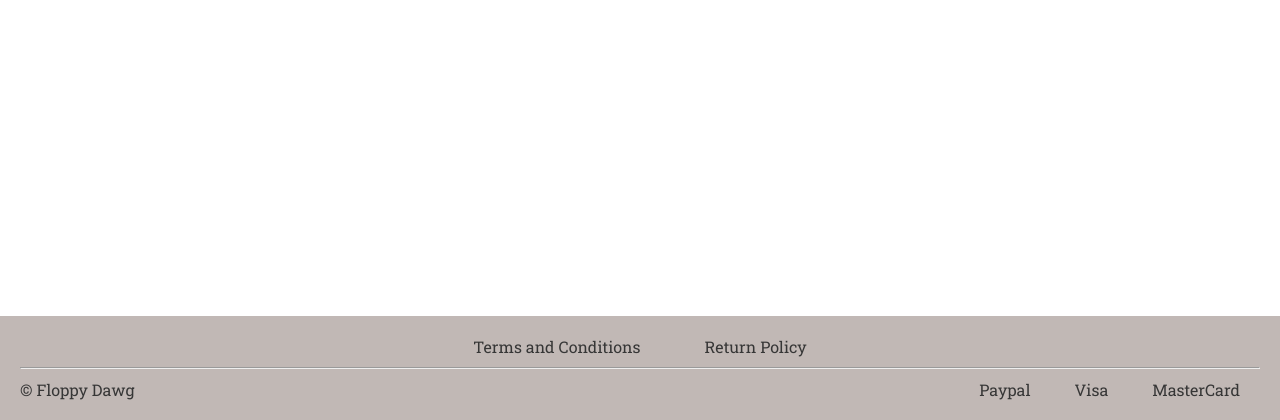
After one commit to FloppyDawg-week8Proj/floppydawg, a PHP site: page /footer-View.php in a window 1280 px wide. The commit adds this page. Shown: the part 380-800 px from the top of the page. Run offline with PHP 8.4, Linux system fonts and the light colour scheme.

Commit message:
footer commit first

```diff
--- a/Views/css/style.css
+++ b/Views/css/style.css
@@ -12,6 +12,8 @@ font-family: 'Roboto Slab', serif;
 	list-style-type: none;
 	text-decoration: none;
 }
+
+/********HEADER*********/
 
 	header
 	{
@@ -30,6 +32,7 @@ header>*{
 		max-height:100px;
 	}
 
+	/******NAVIGATION******/
 	.headerNav ul {
 	    margin: 0;
 	    padding: 0;
@@ -91,7 +94,7 @@ header>*{
 	    display: block;
 	}
 
-
+	/*******RIGHT NAV********/
 	.rightNav
 	{
 		float: right;
@@ -117,3 +120,64 @@ header>*{
 		text-align: center;
 		margin-bottom: 20px;
 	}
+
+
+/*********END OF HEADER***********/
+
+/*************FOOTER***************/
+
+footer
+{
+   position: fixed;
+   left: 0;
+   bottom: 0;
+   width: 100%;
+   padding: 20px;
+   background-color: #c1b8b5;/*light grey*/
+   color: #363636;/*dark grey*/
+   text-align: center;
+}
+
+footer .topFooter a
+{
+	color: #363636;/*dark grey*/
+	text-align: center;
+	font-family: 'Roboto Slab', serif;
+	padding: 30px;
+	margin-bottom: 20px;
+}
+.topFooter a:hover
+{
+	opacity: 0.7;
+}
+footer hr
+{
+	margin-top: 10px;
+	margin-bottom: 10px;
+}
+/**********END OF FOOTER*************/
+
+.copyRight
+{
+	float: left;
+}
+
+.payment
+{
+	float: right;
+}
+.payment a
+{
+	padding: 20px;
+	font-family: 'Roboto Slab', serif;
+	color: #363636;/*dark grey*/
+}
+.payment a:hover
+{
+	opacity: 0.7;
+}
+.copyRight
+{
+	font-family: 'Roboto Slab', serif;
+	color: #363636;/*dark grey*/
+}
--- /dev/null
+++ b/Views/footer-View.php
@@ -0,0 +1,31 @@
+<!DOCTYPE html>
+<html>
+<head>
+	<title></title>
+	<link rel="stylesheet" type="text/css" href="css/style.css">
+	<link href="https://fonts.googleapis.com/css?family=Montserrat|Roboto+Slab" rel="stylesheet">
+</head>
+<body>
+
+<footer>
+	<div class="topFooter">
+		<a href="#">Terms and Conditions</a>
+		<a href="#">Return Policy</a>
+	</div><!--topFooter-->
+
+	<hr>
+
+	<div class="bottomFooter">
+		<div class="copyRight">
+			&copy; Floppy Dawg
+		</div><!--copyRight-->
+		<div class="payment">
+			<a href="#">Paypal</a>
+			<a href="#">Visa</a>
+			<a href="#">MasterCard</a>
+		</div>
+	</div><!--bottomFooter-->
+</footer>
+
+</body>
+</html>
```
Lines whose indentation alone changed are shown as unchanged.
